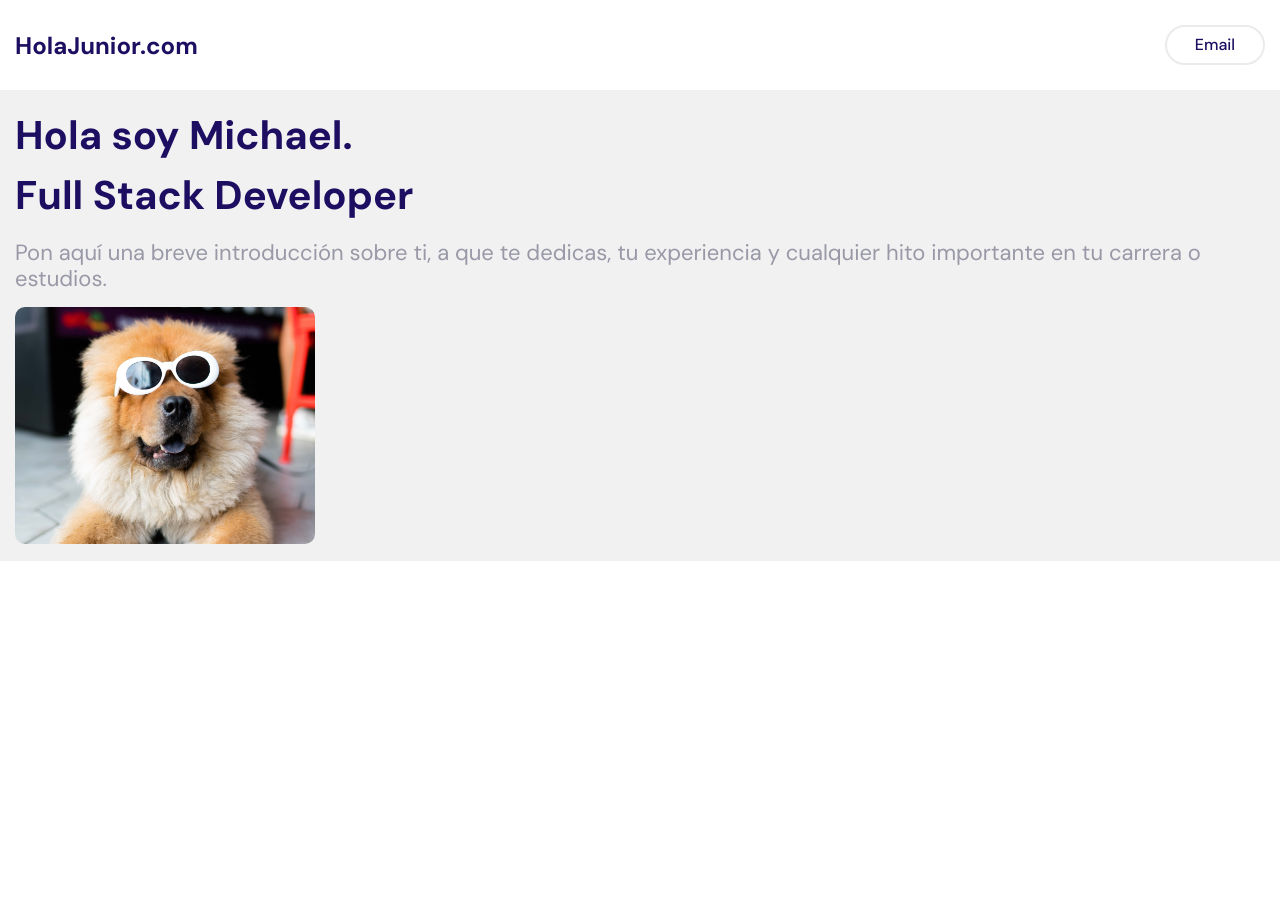
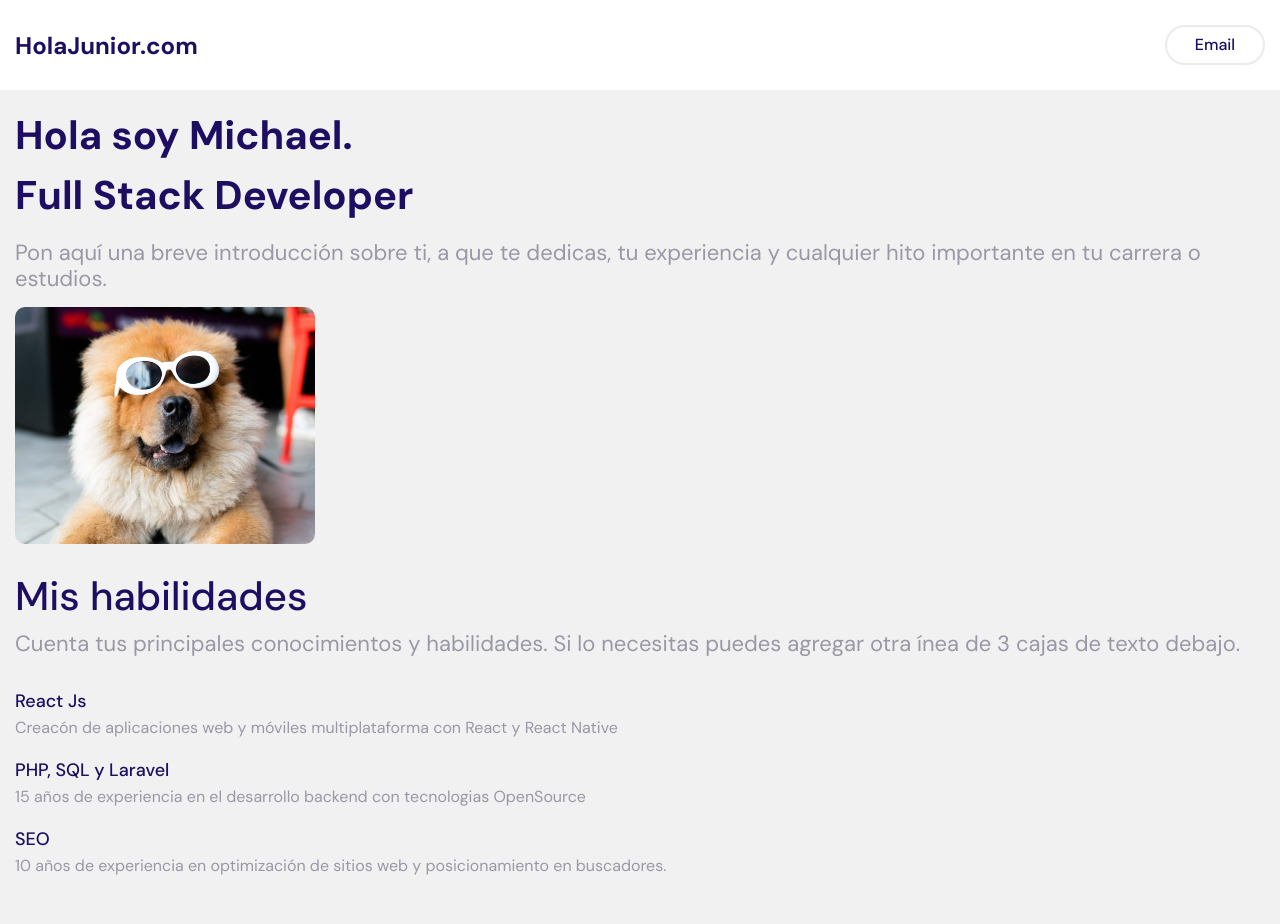
Before and after one commit to alfred3ks/junior, a plain HTML site: page index.html in a window 1280 px wide. Before the commit the page ends 800 px from the top, so only its background shows below. Drawn offline with Linux system fonts and the light colour scheme; files whose address does not match are found by name.

Commit message:
Hago el maquetado de las skill

```diff
--- a/css/mobile.css
+++ b/css/mobile.css
@@ -91,6 +91,7 @@
   color: rgba(21, 20, 57, 0.4);
   mix-blend-mode: normal;
   margin-left: 15px;
+  margin-right: 15px;
   margin-bottom: 15px;
 }
 
@@ -103,3 +104,70 @@
   width: 100%;
   border-radius: 10px;
 }
+
+/* Skill */
+.skill {
+  width: 100%;
+  min-width: 320px;
+  background-color: #f1f1f1;
+  display: flex;
+  flex-direction: column;
+  align-items: flex-start;
+  padding-top: 15px;
+  padding-bottom: 15px;
+}
+
+.skill__content-title {
+  font-family: "DM Sans", sans-serif;
+  font-style: normal;
+  font-weight: 500;
+  font-size: 4rem;
+  line-height: 4rem;
+  color: #1e0e62;
+  margin-left: 15px;
+  margin-bottom: 15px;
+}
+
+.skill__content-description {
+  font-family: "DM Sans", sans-serif;
+  font-style: normal;
+  font-weight: 400;
+  font-size: 2.2rem;
+  line-height: 2.6rem;
+  color: rgba(21, 20, 57, 0.4);
+  margin-left: 15px;
+  margin-bottom: 15px;
+  margin-right: 15px;
+}
+
+.skill__container {
+  display: flex;
+  flex-direction: column;
+  align-items: flex-start;
+  padding-top: 15px;
+  padding-bottom: 15px;
+}
+
+.skill__card {
+  margin-left: 15px;
+  margin-bottom: 15px;
+  margin-right: 15px;
+}
+
+.skill__card-title {
+  font-family: "DM Sans", sans-serif;
+  font-style: normal;
+  font-weight: 500;
+  font-size: 1.8rem;
+  line-height: 2.8rem;
+  color: #1e0e62;
+}
+
+.skill__card-text {
+  font-family: "DM Sans", sans-serif;
+  font-style: normal;
+  font-weight: 400;
+  font-size: 1.6rem;
+  line-height: 2.6rem;
+  color: rgba(21, 20, 57, 0.4);
+}
--- a/index.html
+++ b/index.html
@@ -37,5 +37,41 @@
     </div>
   </section>
 
+  <!-- Skill -->
+  <section class="skill">
+    <div class="skill__content">
+      <h2 class="skill__content-title">Mis habilidades</h2>
+      <p class="skill__content-description">
+        Cuenta tus principales conocimientos y habilidades. Si lo necesitas
+        puedes agregar otra ínea de 3 cajas de texto debajo.
+      </p>
+    </div>
+
+    <div class="skill__container">
+      <div class="skill__card">
+        <h3 class="skill__card-title">React Js</h3>
+        <p class="skill__card-text">
+          Creacón de aplicaciones web y móviles multiplataforma con React y
+          React Native
+        </p>
+      </div>
+
+      <div class="skill__card">
+        <h3 class="skill__card-title">PHP, SQL y Laravel</h3>
+        <p class="skill__card-text">
+          15 años de experiencia en el desarrollo backend con tecnologias OpenSource
+        </p>
+      </div>
+
+      <div class="skill__card">
+        <h3 class="skill__card-title">SEO</h3>
+        <p class="skill__card-text">
+          10 años de experiencia en optimización de sitios web y posicionamiento en buscadores.
+        </p>
+      </div>
+    </div>
+
+  </section>
+
 </body>
 </html>
```
